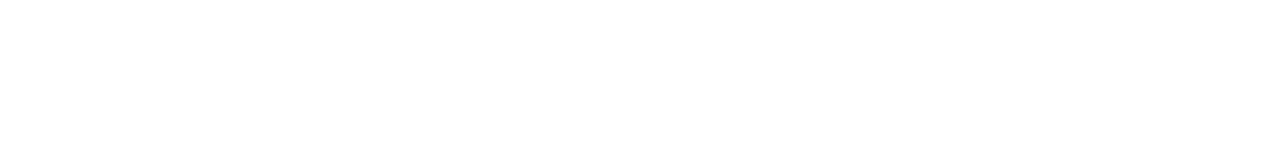
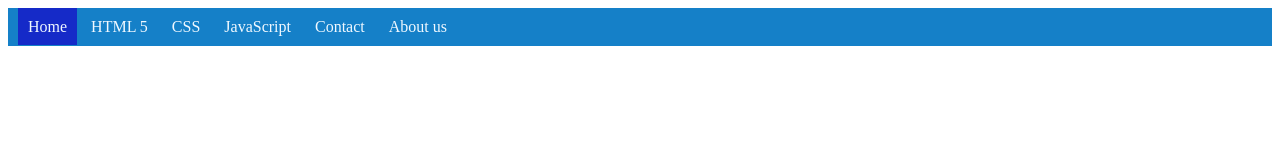
Before and after one commit to Janith-Sandamal/UOM-DP, a plain HTML site: page index.html in a window 1280 px wide. Drawn offline with Linux system fonts and the light colour scheme.

```diff
--- a/index.html
+++ b/index.html
@@ -4,9 +4,18 @@
     <meta charset="UTF-8">
     <meta http-equiv="X-UA-Compatible" content="IE=edge">
     <meta name="viewport" content="width=device-width, initial-scale=1.0">
+    <link rel="stylesheet" href="style.css">
     <title>Document</title>
 </head>
 <body>
+    <ul>
+    <li><a class="active" href="#">Home</a></li>
+    <li><a href="#">HTML 5</a></li>
+    <li><a href="#">CSS</a></li>
+    <li><a href="#">JavaScript</a></li>
+    <li><a href="#">Contact</a></li>
+    <li><a href="#">About us</a></li>
+    </ul>
 
 </body>
 </html>
--- /dev/null
+++ b/style.css
@@ -0,0 +1,25 @@
+ul{
+    list-style-type: none;
+    margin: 0;
+    padding: 10px;
+    background-color: rgb(21, 128, 200);
+}
+
+li{
+    display: inline-block;
+
+}
+
+li a{
+    text-decoration: none;
+    padding: 10px;
+    color: aliceblue;
+}
+
+.active{
+    background-color: rgb(21, 42, 200);
+}
+
+li a:hover{
+    background-color: rgb(104, 111, 167);
+}
```
